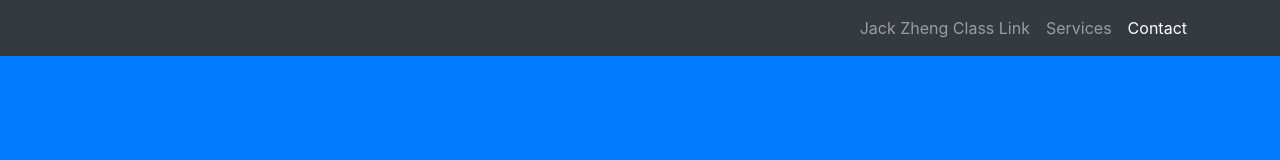
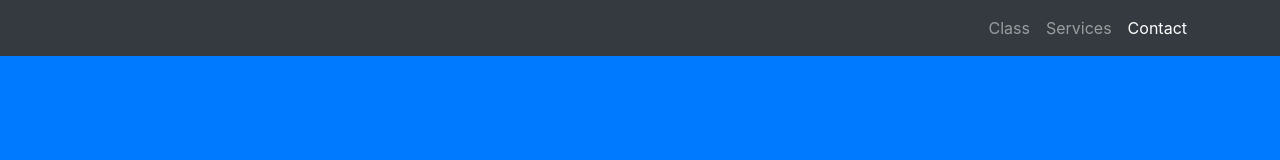
Before and after one commit to DeAngelousBrown/DeAngelousBrown.github.io, a plain HTML site: page index.html in a window 1280 px wide. Shown: the top 160 px of the page. Drawn offline with Linux system fonts and the light colour scheme; files that its build step writes are made by us from their sources; files whose address does not match are found by name.

Commit message:
Update index.html

```diff
--- a/index.html
+++ b/index.html
@@ -30,7 +30,7 @@
         <div class="collapse navbar-collapse" id="navbarResponsive">
           <ul class="navbar-nav ml-auto">
             <li class="nav-item">
-             <a class="nav-link js-scroll-trigger" href="http://it4203.jackzheng.net">Jack Zheng Class Link</a>
+             <a class="nav-link js-scroll-trigger" href="http://it4203.jackzheng.net">Class</a>
             </li>
             <li class="nav-item">
               <a class="nav-link js-scroll-trigger" href="#services">Services</a>
```
